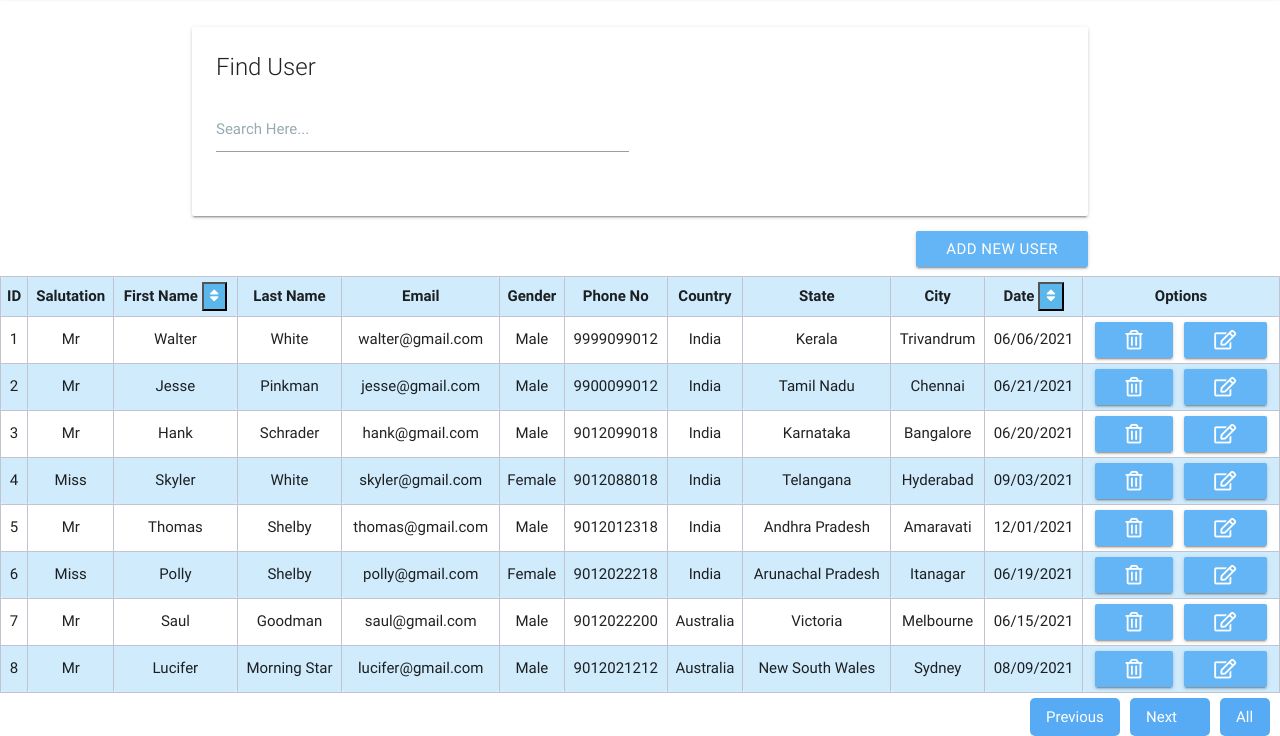
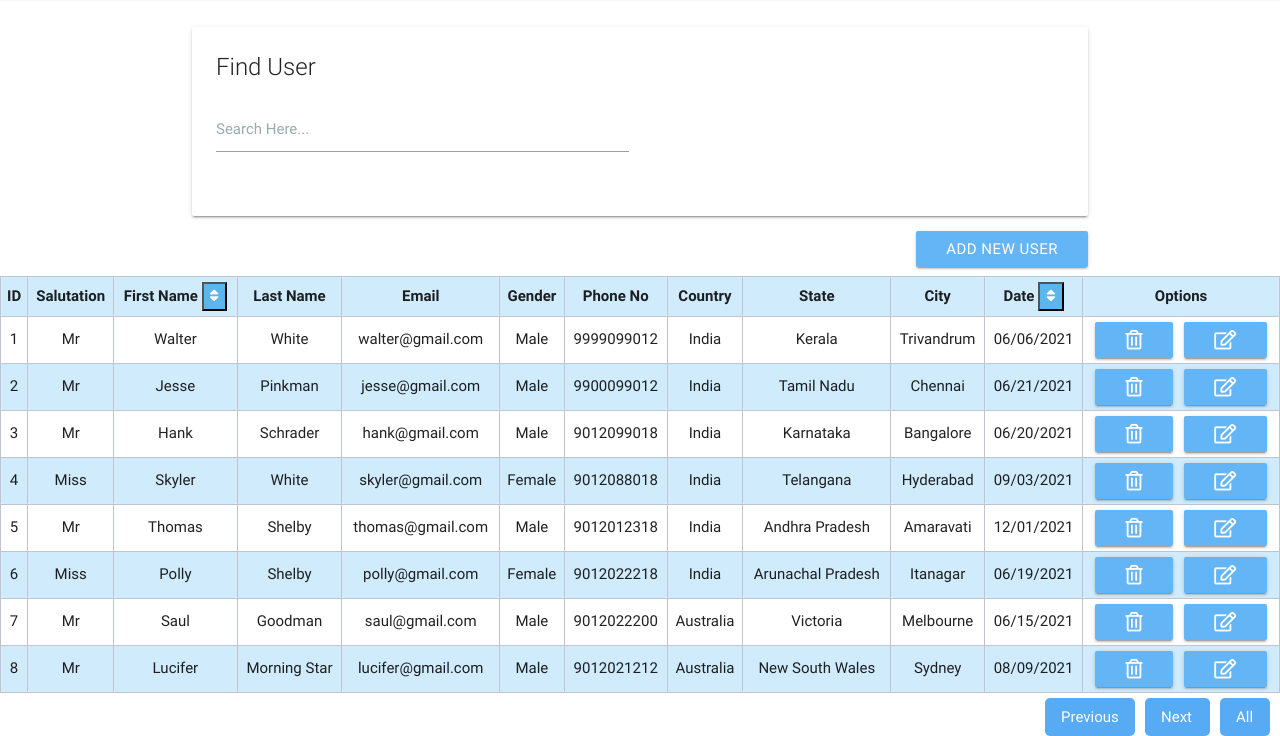
Before and after one commit to nithyakgeethanand/User-Datatable, a plain HTML site: page index.html in a window 1280 px wide. Shown: the part 67-803 px from the top of the page. Drawn offline with nearby package versions, Linux system fonts and the light colour scheme.

Commit message:
pagination style

```diff
--- a/index.html
+++ b/index.html
@@ -157,7 +157,7 @@
 
       <div class="pagination">
           <a href="#" id="previ" style="background: #56ABF4; width: 90px; margin-right: 10px; padding-right: 10px; ">Previous</a>
-          <a href="#" id="next" style="background: #56ABF4; width: 80px; margin-right: 10px;">Next</a>
+          <a href="#" id="next" style="background: #56ABF4; width: 65px; margin-right: 10px;">Next</a>
           <a href="#" id="all" style="background: #56ABF4; width: 50px; margin-right: 10px;">All</a>
       </div>
 
```
Also changed, not shown: app.js (+3 -14 lines).
